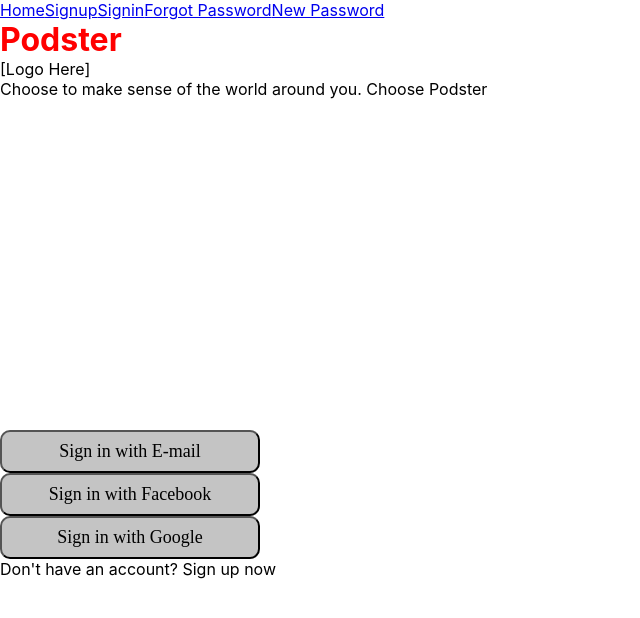
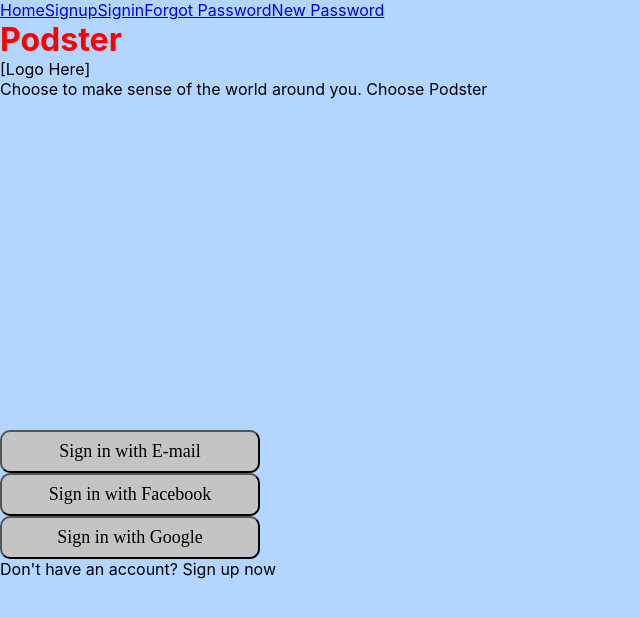
Before and after one commit to samisnotinsane/podster, a React (Create React App) app in the folder podster-react-web/: page /#/ in a window 1280 px wide. Shown: the top 618 px of the page, without its empty margins (0-640 px from the left). Built offline with nearby package versions, Linux system fonts and the light colour scheme.

Commit message:
Adding CSS responsive breakpoints

```diff
--- a/podster-react-web/src/App.css
+++ b/podster-react-web/src/App.css
@@ -4,15 +4,32 @@
   box-sizing: border-box;
 }
 
-body {
-  background-color: #212121;
-  color: white;
+/* Mobile Styles */
+@media only screen and (max-width: 500px) {
+  body {
+    background-color: #F09A9D; /* Red */
+  }
 }
 
-@media screen and (prefers-color-scheme: light) {
+/* Tablet Styles */
+@media only screen and (min-width: 501px) and (max-width: 960px) {
   body {
-    background-color: white;
-    color: black;
+    background-color: #F5CF8E; /* Yellow */
+  }
+}
+
+/* Desktop Styles */
+@media only screen and (min-width: 961px) {
+  body {
+    background-color: #B2D6FF; /* Blue */
+  }
+}
+
+/* Dark Mode */
+@media screen and (prefers-color-scheme: dark) {
+  body {
+    background-color: #212121;
+    color: white;
   }
 }
 
```
Also changed, not shown: 1 other file (tests, documents, lock files or other folders).
